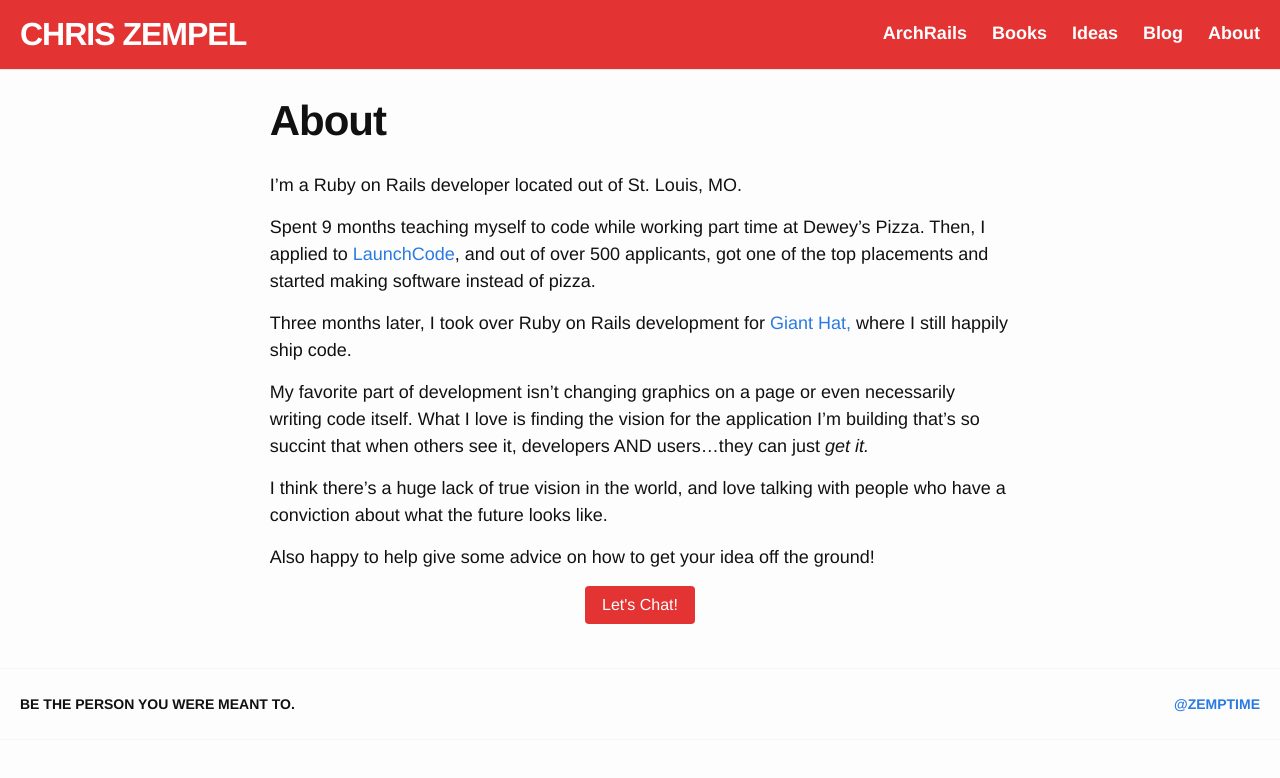
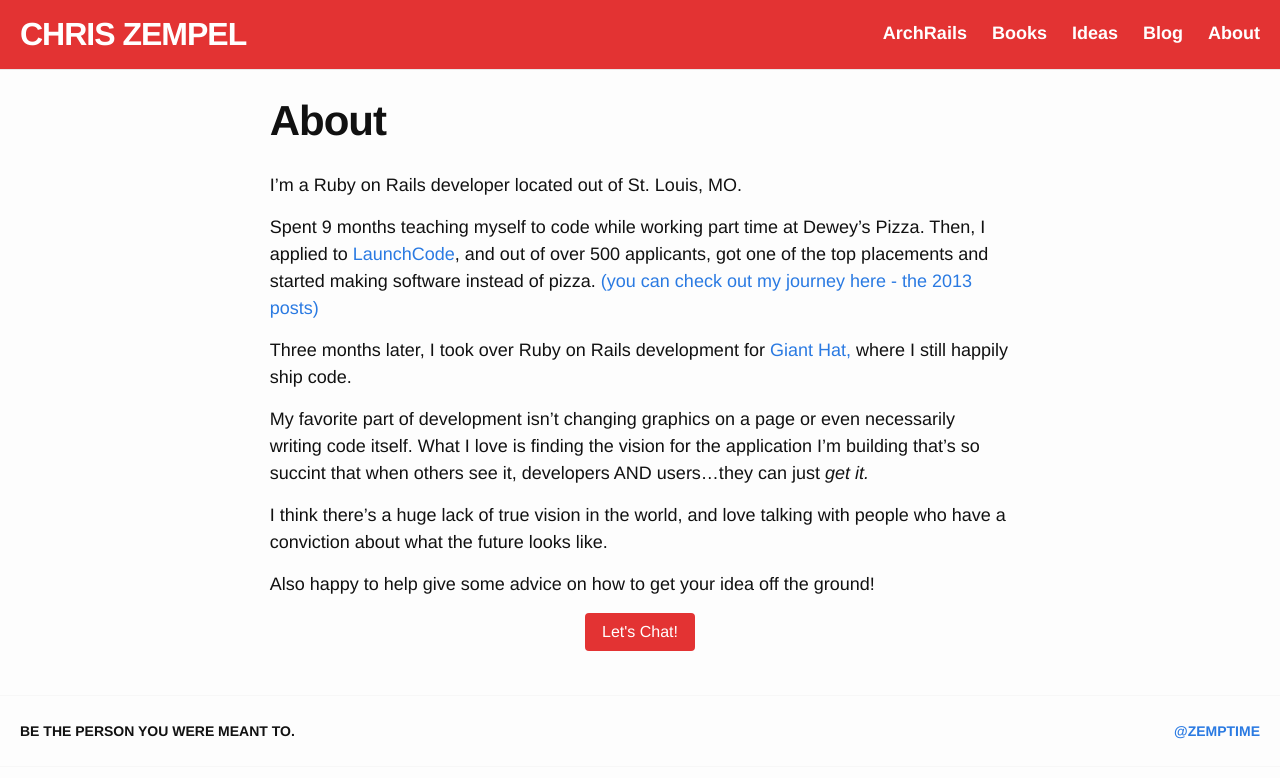
Before and after one commit to ZempTime/oldchriszempel.com, a Jekyll site: the page built from about.md, in a window 1280 px wide. Shown: the top 778 px of the page. Built offline with Jekyll 4.4.1, drawn with Linux system fonts in a browser that asks for light colours.

Commit message:
updates about page

```diff
--- a/about.md
+++ b/about.md
@@ -6,7 +6,7 @@ permalink: /about/
 
 I'm a Ruby on Rails developer located out of St. Louis, MO.
 
-Spent 9 months teaching myself to code while working part time at Dewey’s Pizza. Then, I applied to <a href="https://www.launchcode.org/">LaunchCode</a>, and out of over 500 applicants, got one of the top placements and started making software instead of pizza.
+Spent 9 months teaching myself to code while working part time at Dewey’s Pizza. Then, I applied to <a href="https://www.launchcode.org/">LaunchCode</a>, and out of over 500 applicants, got one of the top placements and started making software instead of pizza. <a href="https://chriszempel.com/blog">(you can check out my journey here - the 2013 posts)</a>
 
 Three months later, I took over Ruby on Rails development for <a href="https://gianthatworks.com/">Giant Hat,</a> where I still happily ship code.
 
```
